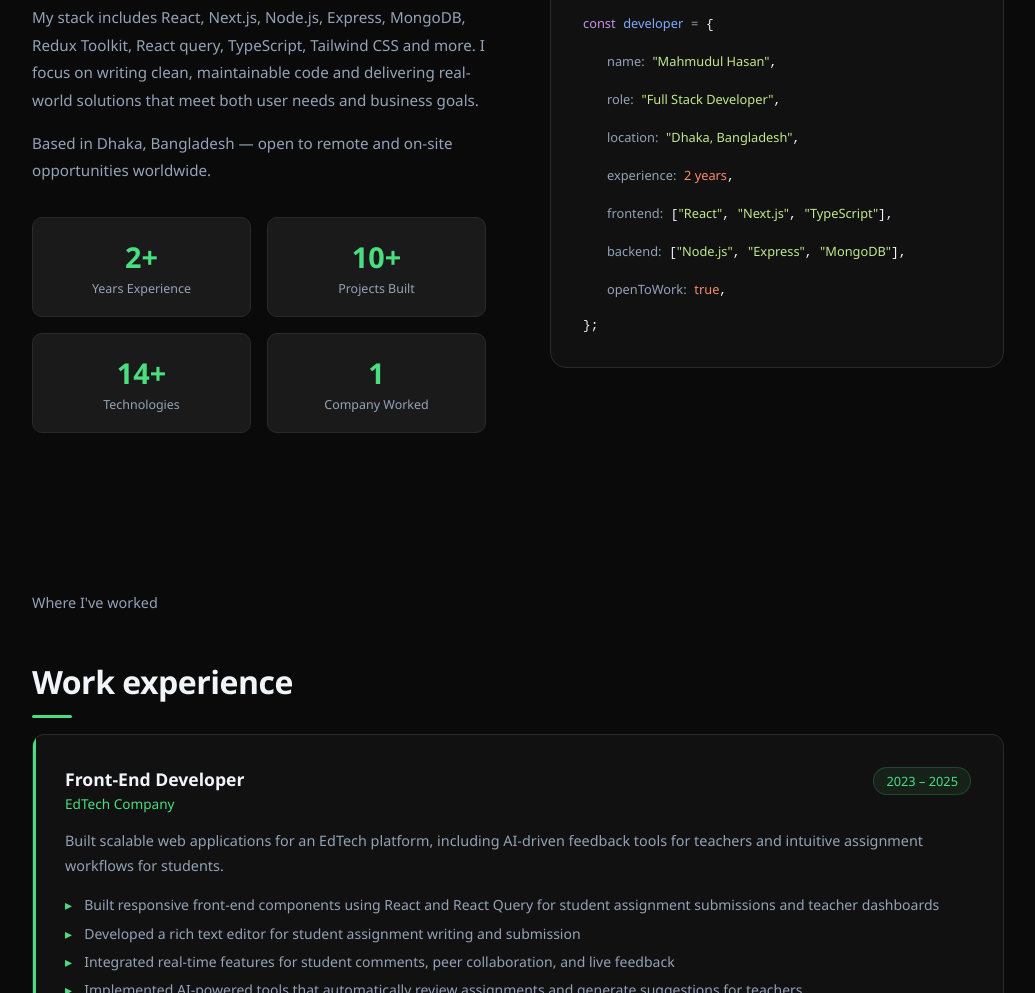
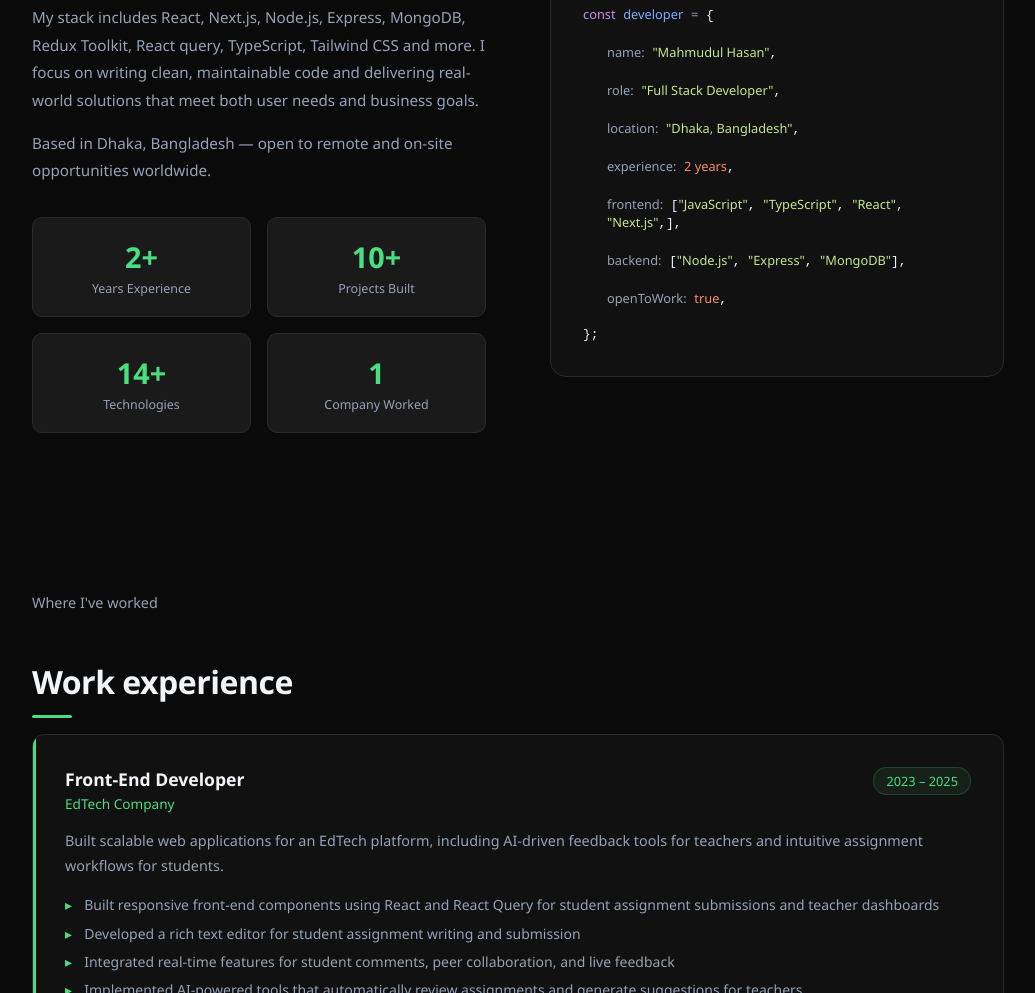
Before and after one commit to mHasan1037/portfolio, a website with bundled scripts: page index.html in a window 1280 px wide. Shown: the part 1143-2136 px from the top of the page, without its empty margins (122-1157 px from the left). Built offline with nearby package versions, Linux system fonts and the light colour scheme.

Commit message:
Update frontend skills in index.html

```diff
--- a/index.html
+++ b/index.html
@@ -124,9 +124,9 @@
               <span class="val">2 years</span>,
             </div>
             <div class="code-line code-indent">
-              <span class="op">frontend:</span> [<span class="str">"React"</span
-              >, <span class="str">"Next.js"</span>,
-              <span class="str">"TypeScript"</span>],
+              <span class="op">frontend:</span> [<span class="str">"JavaScript"</span
+              >, <span class="str">"TypeScript"</span>, <span class="str">"React"</span
+              >, <span class="str">"Next.js"</span>,],
             </div>
             <div class="code-line code-indent">
               <span class="op">backend:</span> [<span class="str"
```
